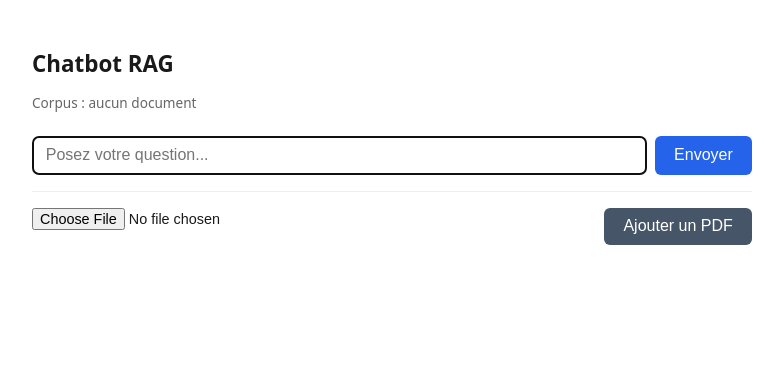
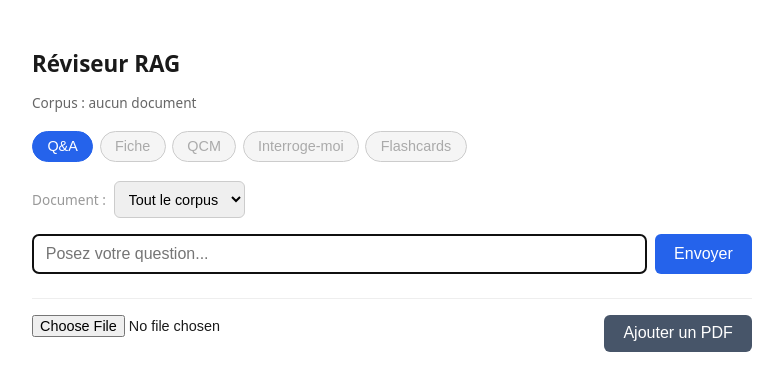
Before and after one commit to Ness2626/reviseur-rag, a Flask app: page / in a window 1280 px wide. Shown: the top 391 px of the page, without its empty margins (248-1031 px from the left). Run offline with Flask 3, Linux system fonts and the light colour scheme.

Commit message:
refactor: introduce RagEngine and JSON API (palier 0)
Encapsulate index/model state in a thread-safe RagEngine class with
per-document retrieval filtering. Replace the form-POST Flask routes with
JSON endpoints (/api/ask, /api/upload, /api/documents) and an async fetch
UI exposing a document selector and a mode tab bar. Lays the groundwork
for revision modes (fiche, quiz, recall, flashcards).

Co-Authored-By: Claude Opus 4.8 <noreply@anthropic.com>

```diff
--- a/app.py
+++ b/app.py
@@ -1,17 +1,16 @@
 import os
 import sys
-import threading
 
 from dotenv import load_dotenv
-from flask import Flask, flash, redirect, render_template, request, url_for
+from flask import Flask, jsonify, render_template, request
 from groq import Groq
 from sentence_transformers import SentenceTransformer
 from werkzeug.utils import secure_filename
 
 import chatbot
+from rag_engine import RagEngine
 
 app = Flask(__name__)
-app.secret_key = os.urandom(16)
 
 load_dotenv()
 _api_key = os.getenv("GROQ_API_KEY")
@@ -19,67 +18,48 @@ if not _api_key:
     print("Erreur : GROQ_API_KEY introuvable dans le fichier .env", file=sys.stderr)
     sys.exit(1)
 
-_client = Groq(api_key=_api_key)
-_model = None
-_chunks = []
-_embeddings = None
-_documents = []
-_index_lock = threading.Lock()
-
-
-def rebuild_index():
-    global _chunks, _embeddings, _documents
-    paths = chatbot.discover_pdfs()
-    with _index_lock:
-        _chunks, _embeddings = chatbot.build_index_cached(paths, _model)
-        _documents = sorted({chunk.source for chunk in _chunks})
-    print(f"Index reconstruit : {len(_documents)} document(s), {len(_chunks)} chunks.")
-
-
 print(f"Chargement du modèle d'embeddings ({chatbot.EMBEDDING_MODEL})...")
 _model = SentenceTransformer(chatbot.EMBEDDING_MODEL)
 os.makedirs(chatbot.DOCS_DIR, exist_ok=True)
-rebuild_index()
-print("Index prêt.")
+
+_engine = RagEngine(Groq(api_key=_api_key), _model)
+_engine.rebuild()
+print(f"Index prêt : {len(_engine.documents())} document(s).")
 
 
-@app.route("/", methods=["GET", "POST"])
+@app.route("/")
 def index():
-    question = ""
-    response = ""
-    sources = []
-    if request.method == "POST":
-        question = request.form.get("question", "").strip()
-        if not _chunks:
-            response = "Aucun document indexé. Ajoutez d'abord un PDF."
-        elif question:
-            with _index_lock:
-                retrieved = chatbot.retrieve(question, _chunks, _embeddings, _model)
-            response = chatbot.answer(_client, question, retrieved)
-            sources = sorted({chunk.label() for chunk in retrieved})
-    return render_template(
-        "index.html",
-        question=question,
-        response=response,
-        sources=sources,
-        documents=_documents,
-    )
+    return render_template("index.html", documents=_engine.documents())
 
 
-@app.route("/upload", methods=["POST"])
-def upload():
+@app.route("/api/documents")
+def api_documents():
+    return jsonify({"documents": _engine.documents()})
+
+
+@app.route("/api/ask", methods=["POST"])
+def api_ask():
+    data = request.get_json(silent=True) or {}
+    question = (data.get("question") or "").strip()
+    document = data.get("document") or None
+    if not question:
+        return jsonify({"error": "Question vide."}), 400
+    if not _engine.has_index():
+        return jsonify({"error": "Aucun document indexé. Ajoutez d'abord un PDF."}), 400
+    return jsonify(_engine.ask(question, document))
+
+
+@app.route("/api/upload", methods=["POST"])
+def api_upload():
     file = request.files.get("pdf")
     if not file or not file.filename:
-        flash("Aucun fichier sélectionné.")
-        return redirect(url_for("index"))
+        return jsonify({"error": "Aucun fichier sélectionné."}), 400
     filename = secure_filename(file.filename)
     if not filename.lower().endswith(".pdf"):
-        flash("Seuls les fichiers PDF sont acceptés.")
-        return redirect(url_for("index"))
+        return jsonify({"error": "Seuls les fichiers PDF sont acceptés."}), 400
     file.save(os.path.join(chatbot.DOCS_DIR, filename))
-    rebuild_index()
-    flash(f"« {filename} » ajouté et indexé.")
-    return redirect(url_for("index"))
+    _engine.rebuild()
+    return jsonify({"message": f"« {filename} » ajouté et indexé.", "documents": _engine.documents()})
 
 
 if __name__ == "__main__":
--- /dev/null
+++ b/requirements.txt
@@ -0,0 +1,6 @@
+flask
+groq
+pypdf
+python-dotenv
+sentence-transformers
+numpy
--- a/templates/index.html
+++ b/templates/index.html
@@ -3,55 +3,127 @@
 <head>
     <meta charset="utf-8">
     <meta name="viewport" content="width=device-width, initial-scale=1">
-    <title>Chatbot RAG</title>
+    <title>Réviseur RAG</title>
     <style>
         body { font-family: system-ui, sans-serif; max-width: 720px; margin: 3rem auto; padding: 0 1rem; color: #1a1a1a; }
         h1 { font-size: 1.4rem; margin-bottom: .3rem; }
-        .corpus { color: #666; font-size: .85rem; margin-bottom: 1.5rem; }
+        .corpus { color: #666; font-size: .85rem; margin-bottom: 1.2rem; }
+        .tabs { display: flex; gap: .4rem; margin-bottom: 1.2rem; flex-wrap: wrap; }
+        .tab { padding: .4rem .9rem; border: 1px solid #ccc; border-radius: 20px; background: #fff; cursor: pointer; font-size: .9rem; }
+        .tab.active { background: #2563eb; color: #fff; border-color: #2563eb; }
+        .tab:disabled { color: #aaa; cursor: not-allowed; background: #f5f5f5; }
+        .controls { display: flex; gap: .5rem; margin-bottom: 1rem; align-items: center; flex-wrap: wrap; }
+        select { padding: .55rem .6rem; font-size: .9rem; border: 1px solid #ccc; border-radius: 6px; }
         form { display: flex; gap: .5rem; margin-bottom: 1rem; }
         input[type=text] { flex: 1; padding: .6rem .8rem; font-size: 1rem; border: 1px solid #ccc; border-radius: 6px; }
         input[type=file] { flex: 1; font-size: .9rem; }
         button { padding: .6rem 1.2rem; font-size: 1rem; border: 0; border-radius: 6px; background: #2563eb; color: #fff; cursor: pointer; }
         button:hover { background: #1d4ed8; }
-        .upload { padding-top: 1rem; border-top: 1px solid #eee; }
+        .upload { padding-top: 1rem; border-top: 1px solid #eee; margin-top: 1.5rem; }
         .upload button { background: #475569; }
         .upload button:hover { background: #334155; }
         .flash { background: #dcfce7; color: #166534; border-radius: 6px; padding: .6rem .9rem; margin-bottom: 1rem; font-size: .9rem; }
+        .flash.error { background: #fee2e2; color: #991b1b; }
         .answer { background: #f5f5f5; border-radius: 8px; padding: 1rem 1.2rem; white-space: pre-wrap; line-height: 1.5; margin-bottom: 1.5rem; }
         .question { font-weight: 600; margin-bottom: .4rem; }
         .sources { margin-top: .9rem; padding-top: .7rem; border-top: 1px solid #ddd; font-size: .85rem; color: #555; }
         .sources span { display: inline-block; background: #e5edff; color: #1d4ed8; border-radius: 4px; padding: .1rem .5rem; margin: .15rem .25rem .15rem 0; }
+        .muted { color: #999; font-size: .85rem; }
     </style>
 </head>
 <body>
-    <h1>Chatbot RAG</h1>
-    <p class="corpus">Corpus : {{ documents | join(", ") if documents else "aucun document" }}</p>
+    <h1>Réviseur RAG</h1>
+    <p class="corpus">Corpus : <span id="corpus">{{ documents | join(", ") if documents else "aucun document" }}</span></p>
 
-    {% with messages = get_flashed_messages() %}
-        {% for message in messages %}<div class="flash">{{ message }}</div>{% endfor %}
-    {% endwith %}
+    <div class="tabs">
+        <button class="tab active" data-mode="qa">Q&amp;A</button>
+        <button class="tab" data-mode="fiche" disabled title="Bientôt">Fiche</button>
+        <button class="tab" data-mode="quiz" disabled title="Bientôt">QCM</button>
+        <button class="tab" data-mode="recall" disabled title="Bientôt">Interroge-moi</button>
+        <button class="tab" data-mode="flashcards" disabled title="Bientôt">Flashcards</button>
+    </div>
 
-    <form method="post" action="{{ url_for('index') }}">
-        <input type="text" name="question" placeholder="Posez votre question..." value="{{ question }}" autofocus>
+    <div id="flash"></div>
+
+    <div class="controls">
+        <label for="document" class="muted">Document :</label>
+        <select id="document">
+            <option value="">Tout le corpus</option>
+            {% for doc in documents %}<option value="{{ doc }}">{{ doc }}</option>{% endfor %}
+        </select>
+    </div>
+
+    <form id="ask-form">
+        <input type="text" id="question" placeholder="Posez votre question..." autofocus autocomplete="off">
         <button type="submit">Envoyer</button>
     </form>
 
-    {% if response %}
-    <div class="answer">
-        <div class="question">{{ question }}</div>
-        {{ response }}
-        {% if sources %}
-        <div class="sources">
-            <strong>Sources :</strong><br>
-            {% for source in sources %}<span>{{ source }}</span>{% endfor %}
-        </div>
-        {% endif %}
-    </div>
-    {% endif %}
+    <div id="result"></div>
 
-    <form class="upload" method="post" action="{{ url_for('upload') }}" enctype="multipart/form-data">
-        <input type="file" name="pdf" accept="application/pdf">
+    <form class="upload" id="upload-form" enctype="multipart/form-data">
+        <input type="file" id="pdf" name="pdf" accept="application/pdf">
         <button type="submit">Ajouter un PDF</button>
     </form>
+
+    <script>
+        const flash = (msg, isError) => {
+            document.getElementById("flash").innerHTML =
+                `<div class="flash${isError ? " error" : ""}">${msg}</div>`;
+        };
+
+        const refreshDocuments = (documents) => {
+            document.getElementById("corpus").textContent =
+                documents.length ? documents.join(", ") : "aucun document";
+            const select = document.getElementById("document");
+            const current = select.value;
+            select.innerHTML = '<option value="">Tout le corpus</option>' +
+                documents.map(d => `<option value="${d}">${d}</option>`).join("");
+            select.value = current;
+        };
+
+        document.getElementById("ask-form").addEventListener("submit", async (e) => {
+            e.preventDefault();
+            const question = document.getElementById("question").value.trim();
+            if (!question) return;
+            const document_ = document.getElementById("document").value;
+            const result = document.getElementById("result");
+            result.innerHTML = '<div class="answer muted">Recherche en cours…</div>';
+            try {
+                const res = await fetch("/api/ask", {
+                    method: "POST",
+                    headers: {"Content-Type": "application/json"},
+                    body: JSON.stringify({question, document: document_})
+                });
+                const data = await res.json();
+                if (!res.ok) { result.innerHTML = ""; flash(data.error, true); return; }
+                const sources = data.sources.map(s => `<span>${s}</span>`).join("");
+                result.innerHTML =
+                    `<div class="answer"><div class="question">${question}</div>${data.answer}` +
+                    (sources ? `<div class="sources"><strong>Sources :</strong><br>${sources}</div>` : "") +
+                    `</div>`;
+            } catch (err) {
+                result.innerHTML = ""; flash("Erreur réseau.", true);
+            }
+        });
+
+        document.getElementById("upload-form").addEventListener("submit", async (e) => {
+            e.preventDefault();
+            const fileInput = document.getElementById("pdf");
+            if (!fileInput.files.length) { flash("Aucun fichier sélectionné.", true); return; }
+            const body = new FormData();
+            body.append("pdf", fileInput.files[0]);
+            flash("Indexation en cours…", false);
+            try {
+                const res = await fetch("/api/upload", {method: "POST", body});
+                const data = await res.json();
+                if (!res.ok) { flash(data.error, true); return; }
+                refreshDocuments(data.documents);
+                fileInput.value = "";
+                flash(data.message, false);
+            } catch (err) {
+                flash("Erreur réseau.", true);
+            }
+        });
+    </script>
 </body>
 </html>
```
Also changed, not shown: rag_engine.py (added, +57 -0 lines).
